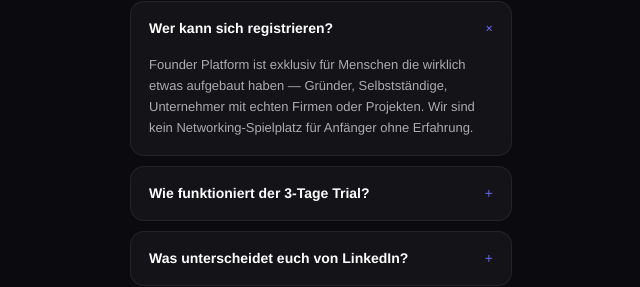
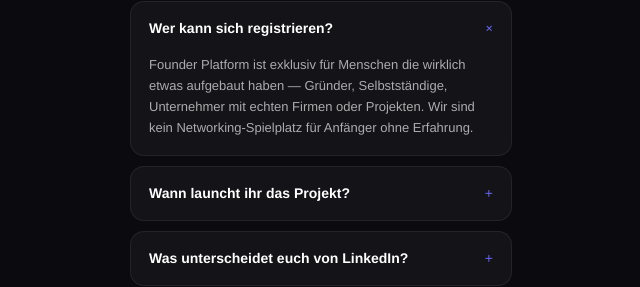
Before and after one commit to flaviociraci-boop/founder-platform, a Next.js app: page / in a window 1280 px wide. Shown: the part 3669-3956 px from the top of the page, without its empty margins (319-959 px from the left). Built offline with nearby package versions, Linux system fonts and the light colour scheme; no server answers.

Commit message:
Replace trial FAQ with launch date FAQ
Co-Authored-By: Claude Sonnet 4.6 <noreply@anthropic.com>

```diff
--- a/app/components/LandingPage.tsx
+++ b/app/components/LandingPage.tsx
@@ -30,7 +30,7 @@ const proFeatures = [
 
 const faqs = [
   { q: "Wer kann sich registrieren?", a: "Founder Platform ist exklusiv für Menschen die wirklich etwas aufgebaut haben — Gründer, Selbstständige, Unternehmer mit echten Firmen oder Projekten. Wir sind kein Networking-Spielplatz für Anfänger ohne Erfahrung." },
-  { q: "Wie funktioniert der 3-Tage Trial?", a: "Du bekommst 3 Tage vollen Zugriff auf alle Pro-Features kostenlos. Erst danach wird dir 34.95 USD/Monat berechnet. Du kannst jederzeit kündigen — auch während des Trials." },
+  { q: "Wann launcht ihr das Projekt?", a: "Wir arbeiten gerade mit voller Kraft am Projekt. Unser Ziel ist es vom ersten Tag an einen echten Mehrwert zu bieten — deshalb nehmen wir uns die Zeit alles richtig zu machen. Trag dich auf die Waitlist ein und sei der Erste der erfährt wann es losgeht." },
   { q: "Was unterscheidet euch von LinkedIn?", a: "LinkedIn ist eine Karriere-Plattform für jeden. Founder Platform ist nur für ernsthafte Unternehmer im DACH-Raum die nach Co-Foundern, Mitgründern oder echten Geschäftspartnern suchen — kein Recruiter-Spam, keine Promi-Posts." },
   { q: "Kann ich jederzeit kündigen?", a: "Ja, jederzeit mit einem Klick — direkt in deinen Einstellungen. Keine Mindestlaufzeit, keine versteckten Kosten." },
   { q: "Werden meine Daten sicher gespeichert?", a: "Absolut. Wir nutzen Supabase mit europäischen Servern und sind DSGVO-konform. Deine Daten gehören dir." },
```
